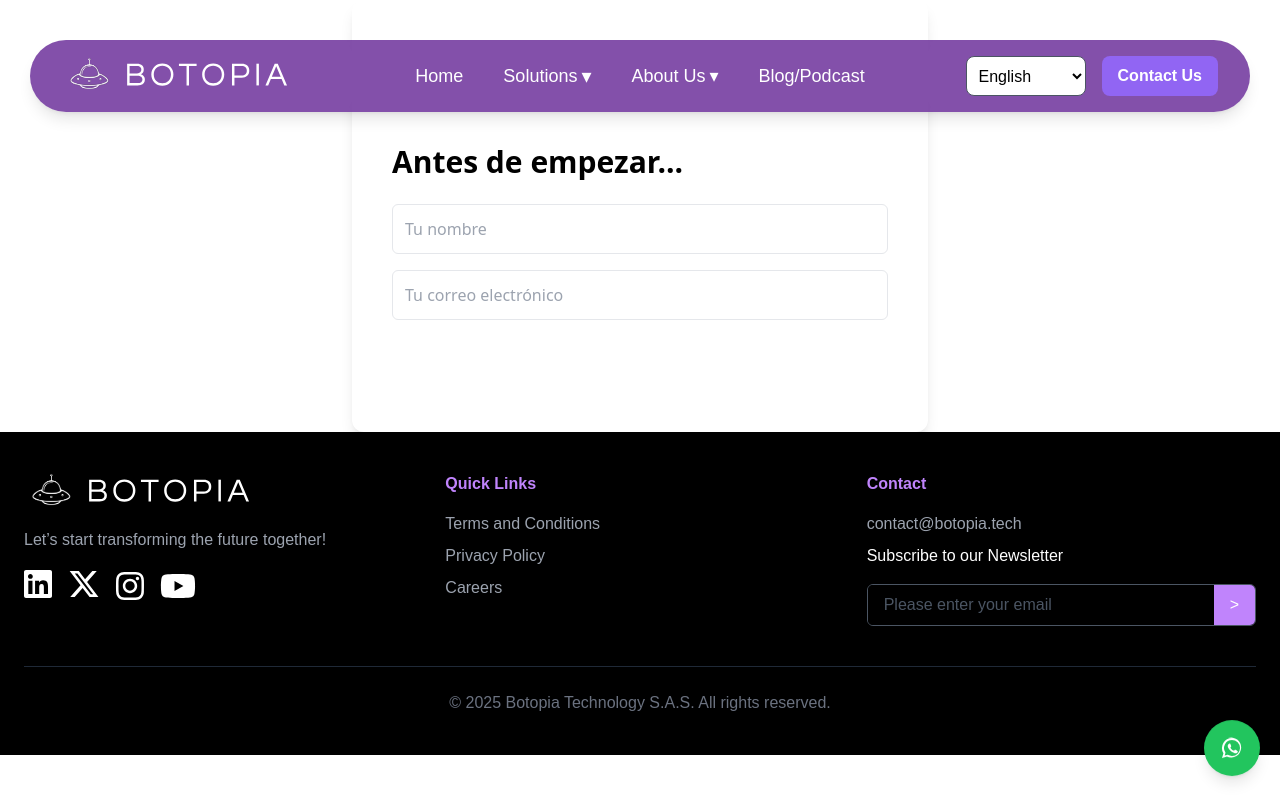
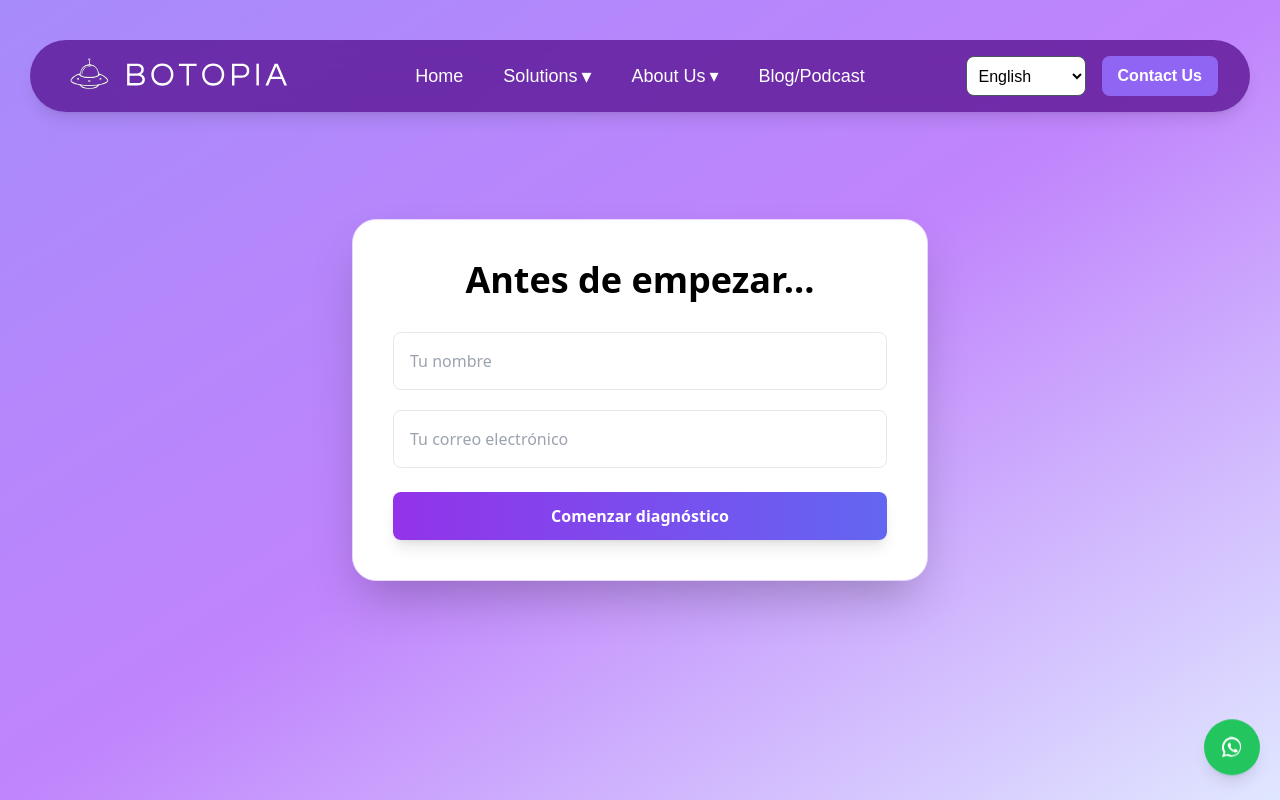
Before and after one commit to Botopia-SAS/Botopia, a Next.js app: page /en/checklist in a window 1280 px wide. Shown: the top 800 px of the page. Built offline with nearby package versions, Linux system fonts and the light colour scheme.

Commit message:
Cambio de diseño del checklist

```diff
--- a/app/[locale]/checklist/page.tsx
+++ b/app/[locale]/checklist/page.tsx
@@ -7,7 +7,8 @@ const checklist = [
     title: "Visibilidad y Alcance",
     questions: [
       {
-                question: "¿Tu página aparece en Google cuando alguien busca lo que ofreces?",
+        question:
+          "¿Tu página aparece en Google cuando alguien busca lo que ofreces?",
         options: [
           "Sí, aparecemos en los primeros resultados.",
           "Aparecemos, pero no entre los primeros.",
@@ -16,7 +17,8 @@ const checklist = [
         ],
       },
       {
-                question: "¿Conoces cuántas visitas recibe tu página al mes y desde dónde llegan?",
+        question:
+          "¿Conoces cuántas visitas recibe tu página al mes y desde dónde llegan?",
         options: [
           "Sí, lo tengo claro con herramientas como Google Analytics.",
           "Tengo una idea general.",
@@ -24,7 +26,8 @@ const checklist = [
         ],
       },
       {
-                question: "¿Tu página tiene un blog o contenido relevante que atrae tráfico orgánico?",
+        question:
+          "¿Tu página tiene un blog o contenido relevante que atrae tráfico orgánico?",
         options: [
           "Sí, generamos contenido frecuentemente.",
           "Tenemos algo publicado, pero no es constante.",
@@ -45,7 +48,8 @@ const checklist = [
         ],
       },
       {
-                question: "¿Tu página tiene llamadas a la acción claras (botones, formularios, links de WhatsApp, etc.)?",
+        question:
+          "¿Tu página tiene llamadas a la acción claras (botones, formularios, links de WhatsApp, etc.)?",
         options: [
           "Sí, y funcionan bien.",
           "Algunas, pero podrían mejorar.",
@@ -53,7 +57,8 @@ const checklist = [
         ],
       },
       {
-                question: "¿Sabes cuántas personas dejan sus datos o realizan acciones dentro de tu página?",
+        question:
+          "¿Sabes cuántas personas dejan sus datos o realizan acciones dentro de tu página?",
         options: [
           "Sí, tengo métricas claras.",
           "A veces veo notificaciones, pero no lo mido bien.",
@@ -66,7 +71,8 @@ const checklist = [
     title: "Automatización y Eficiencia",
     questions: [
       {
-                question: "¿Tu página está conectada con herramientas que te ahorran tiempo?",
+        question:
+          "¿Tu página está conectada con herramientas que te ahorran tiempo?",
         options: [
           "Sí, todo está conectado.",
           "Tengo algunas conexiones.",
@@ -74,7 +80,8 @@ const checklist = [
         ],
       },
       {
-                question: "¿Recibes notificaciones o reportes automáticos cuando alguien interactúa con tu web?",
+        question:
+          "¿Recibes notificaciones o reportes automáticos cuando alguien interactúa con tu web?",
         options: [
           "Sí, todo está monitoreado.",
           "Algunos correos llegan.",
@@ -95,7 +102,8 @@ const checklist = [
     title: "Posicionamiento y Credibilidad",
     questions: [
       {
-                question: "¿Tu página transmite confianza y profesionalismo desde el primer vistazo?",
+        question:
+          "¿Tu página transmite confianza y profesionalismo desde el primer vistazo?",
         options: [
           "Sí, proyecta muy bien la marca.",
           "Es funcional, pero no impacta.",
@@ -103,7 +111,8 @@ const checklist = [
         ],
       },
       {
-                question: "¿Tiene testimonios, casos de éxito o evidencia social visible?",
+        question:
+          "¿Tiene testimonios, casos de éxito o evidencia social visible?",
         options: [
           "Sí, y se actualizan frecuentemente.",
           "Algunos, pero no están bien destacados.",
@@ -136,8 +145,10 @@ export default function ChecklistPage() {
 
   const getResultMessage = () => {
     const score = countPositive();
-        if (score >= 8) return "✅ Tu web es una gran aliada. ¡Solo necesitas ajustar algunos detalles para escalar!";
-        if (score >= 4) return "⚠️ Tu web tiene potencial, pero estás dejando pasar oportunidades valiosas.";
+    if (score >= 8)
+      return "✅ Tu web es una gran aliada. ¡Solo necesitas ajustar algunos detalles para escalar!";
+    if (score >= 4)
+      return "⚠️ Tu web tiene potencial, pero estás dejando pasar oportunidades valiosas.";
     return "🚨 Tu web probablemente esté frenando el crecimiento de tu negocio. Necesitas una intervención urgente.";
   };
 
@@ -149,54 +160,69 @@ export default function ChecklistPage() {
       result: getResultMessage(),
     };
 
-        await fetch("https://api.sheetbest.com/sheets/2419ca4f-860e-4201-9ba7-2c28c610c212", {
+    await fetch(
+      "https://api.sheetbest.com/sheets/2419ca4f-860e-4201-9ba7-2c28c610c212",
+      {
         method: "POST",
         headers: {
           "Content-Type": "application/json",
         },
         body: JSON.stringify(formData),
-        });
+      }
+    );
 
     setSubmitted(true);
   };
 
-    const sharedClasses = "pt-36 p-10 max-w-2xl mx-auto bg-[#FAECD4] text-black rounded-xl shadow-lg font-sans";
+  const sharedClasses =
+    "pt-36 p-10 max-w-2xl mx-auto bg-[#FAECD4] text-black rounded-xl shadow-lg font-sans";
   const buttonClasses =
     "text-left px-4 py-3 rounded-lg transition-all duration-300 border-2 font-medium bg-white text-primary border-primary hover:bg-primary hover:text-white";
 
   if (submitted) {
     return (
-            <div className={sharedClasses}>
-                <h1 className="text-2xl font-bold text-primary mb-4">¡Gracias por completar el diagnóstico!</h1>
-                <p>Pronto recibirás un análisis completo en tu correo.</p>
+      <div className="w-full max-w-xl bg-gradient-to-br from-purple-600 via-purple-500 to-indigo-500 text-white rounded-3xl shadow-2xl p-10 font-sans border border-purple-300 mx-auto my-52 mb-52 text-center">
+        <h1 className="text-3xl font-bold mb-4">
+          ¡Gracias por completar el diagnóstico!
+        </h1>
+        <p className="text-lg">
+          Pronto recibirás un análisis completo en tu correo.
+        </p>
       </div>
     );
   }
 
   if (step === 0) {
     return (
-            <div className="pt-36 p-10 max-w-xl mx-auto bg-white text-black rounded-xl shadow-lg font-sans">
-                <h1 className="text-3xl font-bold text-primary mb-6">Antes de empezar...</h1>
+      <div className="flex justify-center items-center min-h-screen px-4 bg-gradient-to-br from-[#A78BFA] via-[#C084FC] to-[#E0E7FF]">
+        <div className="w-full max-w-xl bg-white text-black rounded-3xl shadow-2xl p-10 font-sans border border-purple-200">
+          <h1 className="text-3xl md:text-4xl font-bold text-primary mb-8 text-center">
+            Antes de empezar...
+          </h1>
+
           <input
             type="text"
             placeholder="Tu nombre"
-                    className="w-full mb-4 p-3 border border-primary rounded-md"
+            className="w-full mb-5 p-4 border border-primary rounded-lg focus:outline-none focus:ring-2 focus:ring-primary/50"
             value={name}
             onChange={(e) => setName(e.target.value)}
           />
+
           <input
             type="email"
             placeholder="Tu correo electrónico"
-                    className="w-full mb-6 p-3 border border-primary rounded-md"
+            className="w-full mb-6 p-4 border border-primary rounded-lg focus:outline-none focus:ring-2 focus:ring-primary/50"
             value={email}
             onChange={(e) => setEmail(e.target.value)}
           />
+
           <button
-                    className="bg-primary text-white px-6 py-3 rounded-md font-bold w-full"
+            className="bg-gradient-to-r from-purple-600 to-indigo-500 hover:from-purple-700 hover:to-indigo-600 text-white px-6 py-3 rounded-lg font-bold w-full transition-all duration-200 shadow-lg"
             onClick={handleStart}
           >
             Comenzar diagnóstico
           </button>
+        </div>
       </div>
     );
   }
@@ -220,13 +246,16 @@ export default function ChecklistPage() {
       };
 
       try {
-            await fetch("https://api.sheetbest.com/sheets/2419ca4f-860e-4201-9ba7-2c28c610c212", {
+        await fetch(
+          "https://api.sheetbest.com/sheets/2419ca4f-860e-4201-9ba7-2c28c610c212",
+          {
             method: "POST",
             headers: {
               "Content-Type": "application/json",
             },
             body: JSON.stringify(formData),
-            });
+          }
+        );
         setSubmitted(true);
       } catch (error) {
         console.error("Error al enviar al Sheet:", error);
@@ -234,15 +263,20 @@ export default function ChecklistPage() {
     };
 
     return (
-          <div className={sharedClasses}>
-            <h2 className="text-xl font-semibold text-primary mb-4">
+      <div className="w-full px-4 py-40 flex justify-center bg-gradient-to-br from-purple-800">
+        <div className="bg-[#FAECD4] rounded-xl shadow-lg p-8 w-full max-w-xl">
+          <h2 className="text-xl font-semibold text-primary mb-4 text-center">
             {currentQuestion.question}
           </h2>
-            <div className="flex flex-col gap-3 mb-6">
+          <div className="flex flex-col gap-3">
             {currentQuestion.options.map((opt, oi) => (
               <button
                 key={oi}
-                  className={buttonClasses}
+                className={`${buttonClasses} ${
+                  responses[step - 1] === oi
+                    ? "bg-primary text-white"
+                    : "bg-white text-black hover:bg-gradient-to-r hover:from-purple-500 hover:to-indigo-500 hover:text-white transition-all duration-300"
+                }`}
                 onClick={() => {
                   if (isLastStep) {
                     handleFinalStep(oi);
@@ -256,9 +290,9 @@ export default function ChecklistPage() {
             ))}
           </div>
         </div>
+      </div>
     );
   }
-
 
   return (
     <div className={sharedClasses}>
```
Lines whose indentation alone changed are shown as unchanged.
